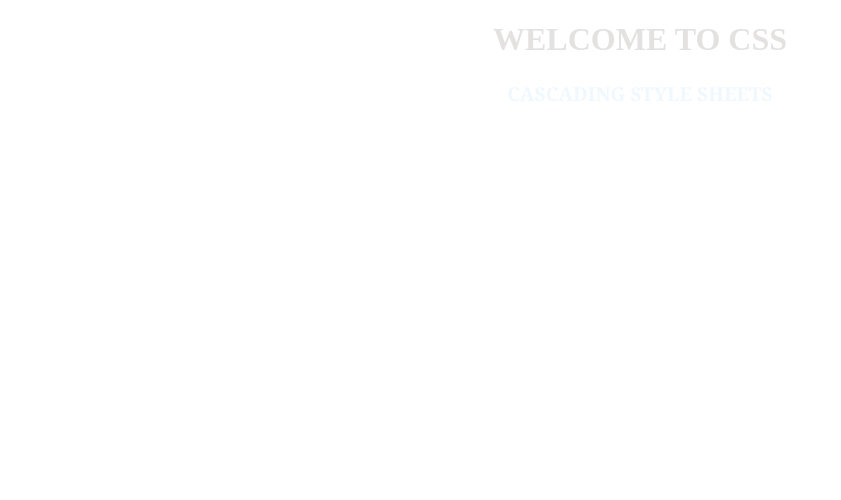
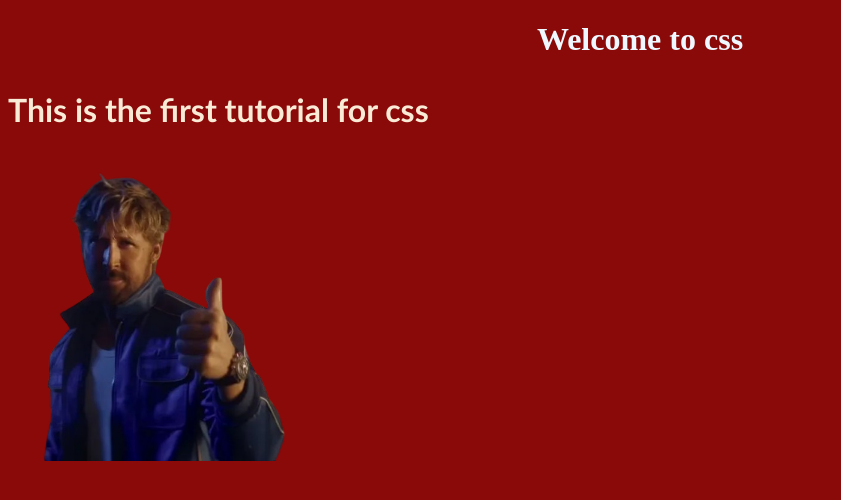
Before and after one commit to naveen-kumar-078/cssday1, a plain HTML site: page index.html in a window 1280 px wide. Shown: the whole page, without its empty margins (0-841 px from the left). Drawn offline with Linux system fonts and the light colour scheme.

Commit message:
my first commit

```diff
--- a/index.html
+++ b/index.html
@@ -2,22 +2,26 @@
 <html>
     <head>
         <style>
-       div body{background-color: hsl(325, 58%, 35%);
+            body{background-color: rgb(138, 9, 9);
             }
-        h1{color:rgb(228, 225, 225);
-            text-align: center;
+            h1{text-align:  center;
+                color: aliceblue;
             }
-        p{color: aliceblue;
-            font-family: Georgia, 'Times New Roman', Times, serif;
-            font-size: larger;
-        text-align: center;
+            h2{text-align:  center;
+                color: aliceblue;
             }
+            p{font-size: xx-large;
+                color: antiquewhite;
+                font-family: 'Gill Sans', 'Gill Sans MT', Calibri, 'Trebuchet MS', sans-serif
+                        }
+           img{}
         </style>
     </head>
+
 <body>
-    <div>
-    <h1>WELCOME TO CSS</h1>
-    <p><b>CASCADING STYLE SHEETS</b></p>
-    </div>
+    <h1> Welcome to css <abbr title="css"></abbr></h1>
+    <p><b>This is  the first tutorial for css</b></p>
 </body>
 </html>
+
+<img src="pho/36d531e6e29d251f091bf08a38409c40-removebg-preview.png" alt="kk" width="300" height="300">
```
Also changed, not shown: index2.html (added, +21 -0 lines), index3.html (added, +16 -0 lines), html.webp (deleted), pho/36d531e6e29d251f091bf08a38409c40-removebg-preview.png (added). Lines whose indentation alone changed are shown as unchanged.
